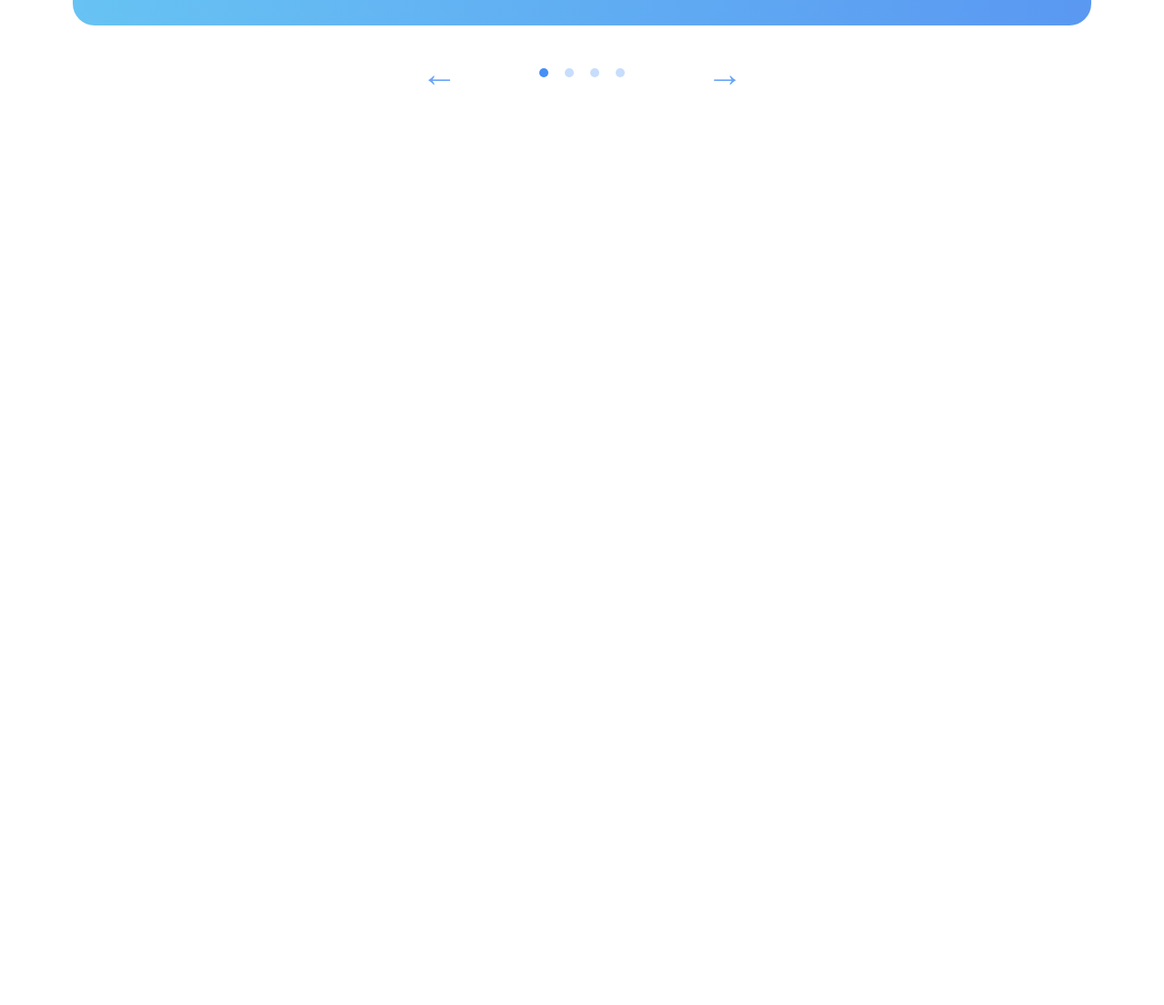
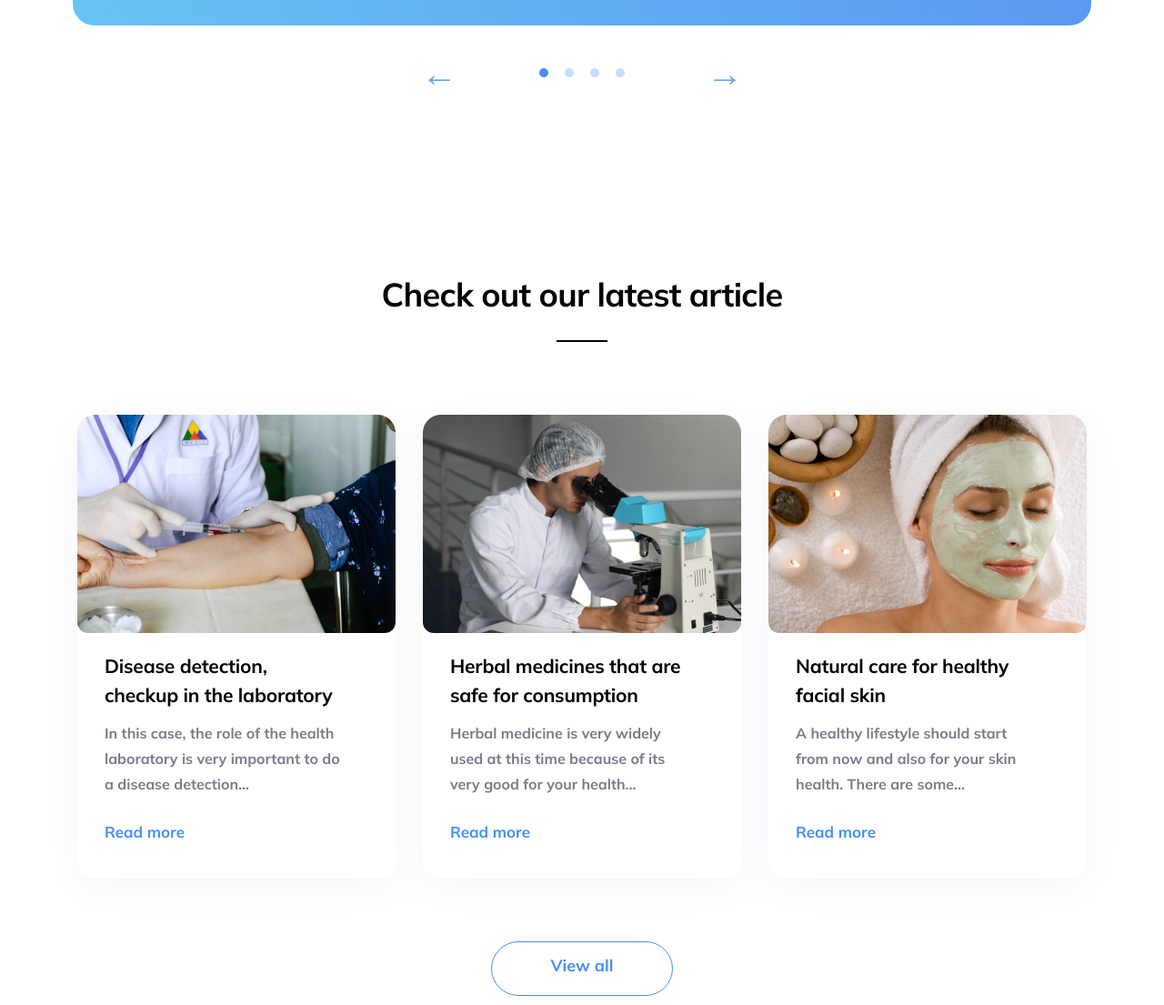
Before and after one commit to sheryarmehmood/trafalgar-frontend, a plain HTML site: page index.html in a window 1280 px wide. Shown: the part 3955-5060 px from the top of the page at 91% size. Before the commit the page ends 4255 px from the top, so only its background shows below. Drawn offline with Linux system fonts and the light colour scheme.

Commit message:
latest articles section completed excluding elements

```diff
--- a/index.html
+++ b/index.html
@@ -168,7 +168,7 @@
       </div>
     </div>
 
-  <!-- Moved outside the card -->
+    <!-- Moved outside the card of testimonials-->
     <div class="testimonial-slider-controls">
       <div class="arrow left-arrow">&#8592;</div>
       <div class="dots">
@@ -184,6 +184,57 @@
 
 
 
+  <!-- latest articles section -->
+  <section class="articles-section">
+    <div class="articles-header">
+      <h2>Check out our latest article</h2>
+      <div class="underline"></div>
+    </div>
+
+    <div class="articles-grid">
+      <div class="article-card">
+        <img src="images/article-1.png" alt="Disease detection in lab" />
+        <div class="article-card-text">
+          <h3>Disease detection, checkup in the laboratory</h3>
+          <p>In this case, the role of the health laboratory is very important to do a disease detection...</p>
+          <a href="#" class="read-more">Read more</a>
+        </div>
+      </div>
+      <div class="article-card">
+        <img src="images/article-2.png" alt="Herbal medicines" />
+        <div class="article-card-text">
+          <h3>Herbal medicines that are safe for consumption</h3>
+          <p>Herbal medicine is very widely used at this time because of its very good for your health...</p>
+          <a href="#" class="read-more">Read more</a>
+        </div>
+      </div>
+      <div class="article-card">
+        <img src="images/article-3.png" alt="Natural facial care" />
+        <div class="article-card-text">
+          <h3>Natural care for healthy facial skin</h3>
+          <p>A healthy lifestyle should start from now and also for your skin health. There are some...</p>
+          <a href="#" class="read-more">Read more</a>
+        </div>
+      </div>
+    </div>
+
+    <div class="articles-footer">
+      <a href="#" class="view-all">View all</a>
+    </div>
+  </section>
+
+
+
+
+
+
+
+
+
+
+
+
+
 
 
 
--- a/styles.css
+++ b/styles.css
@@ -446,13 +446,11 @@ max-width:690px;
 
 /* testimonials section */
 .testimonial-section {
-  /* background-color: #E5E5E5; */
   padding: 250px 0px 210px;
   margin: 0px 190px;
   display: flex;
   flex-direction: column;
   align-items: center;
-  /* font-family: 'Helvetica Neue', sans-serif; */
   position: relative;
   z-index:3;
 }
@@ -604,3 +602,123 @@ max-width:690px;
   right: 10px;
   clip-path: inset(20% 0 0 0); /* top right bottom left */
 }
+
+
+
+
+
+/* latest articles section */
+.articles-section {
+  display: flex;
+  flex-direction: column;
+  align-items: center;
+  position: relative;
+  z-index:3;
+}
+
+.articles-header {
+  text-align: center;
+  /* margin-bottom: 64px; */
+}
+
+.articles-header h2 {
+  font-size: 36px;
+  font-weight: 700;
+  line-height: 48px;
+  letter-spacing: -0.02em;
+  color: #000000;
+  margin: 0;
+}
+
+.articles-header .underline {
+  width: 56px;
+  height: 2px;
+  background-color: #000; /* or Figma’s exact color */
+  margin: 26px auto 80px;
+}
+
+.articles-grid {
+  display: grid;
+  grid-template-columns: repeat(3, 1fr);
+  gap: 30px;
+}
+
+.article-card {
+  width:350px;
+  height:510px;
+  background-color: #ffffff;
+  border-radius: 20px;
+  box-shadow: 0px 10px 40px rgba(229, 233, 246, 0.4);
+  /* padding: 32px; */
+  display: flex;
+  flex-direction: column;
+  gap: 20px;
+  transition: transform 0.3s ease;
+}
+
+.article-card:hover {
+  transform: translateY(-6px);
+}
+
+.article-card img {
+  width: 100%;
+  border-radius: 12px;
+  object-fit: cover;
+}
+
+.article-card .article-card-text{
+  /* padding-left:30px;
+  padding-right:60px; */
+  padding: 0 55px 0 30px;
+}
+
+.article-card h3 {
+  font-size: 21px;
+  font-weight: 700;
+  line-height: 32px;
+  letter-spacing: -0.01em;
+  color: #000000;
+  margin: 0;
+}
+
+.article-card p {
+  font-size: 16px;
+  line-height: 28px;
+  letter-spacing: 0;
+  color: #7D7987;
+  margin: 0;
+  padding:12px 0 25px;
+}
+
+.read-more {
+  font-size: 17px;
+  font-weight: 600;
+  color: #458FF6;
+  text-decoration: none;
+  margin-top: auto;
+}
+
+.articles-footer {
+  text-align: center;
+  margin-top: 69px;
+}
+
+.view-all {
+  width:200px;
+  height:60px;
+  display: inline-block;
+  font-size: 18px;
+  font-weight: 600;
+  color: #458FF6;
+  text-decoration: none;
+  padding: 12px 32px;
+  border: 1px solid #458FF6;
+  border-radius: 30px;
+  transition: background-color 0.3s ease, color 0.3s ease;
+  margin-bottom:10px;
+}
+
+.view-all:hover {
+  background-color: #458FF6;
+  color: #ffffff;
+}
```
Also changed, not shown: images/article-1.png (added), images/article-2.png (added), images/article-3.png (added). Lines whose indentation alone changed are shown as unchanged.
